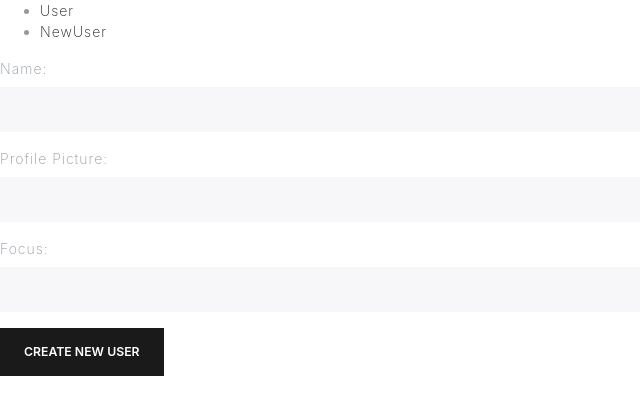
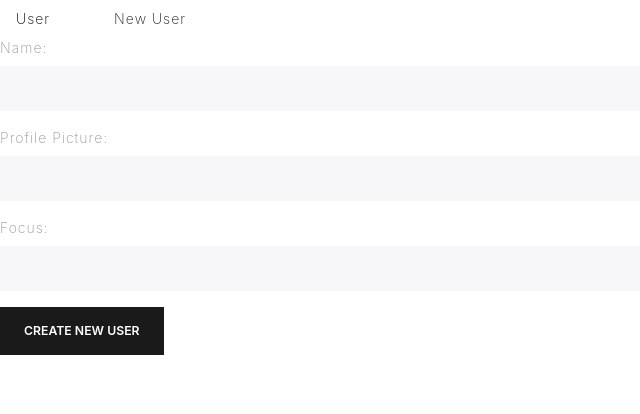
Before and after one commit to Ben-Christi-Arvin/Pair-Match-Project, a React (Create React App) app: page /newuser in a window 1280 px wide. Shown: the top 414 px of the page, without its empty margins (0-640 px from the left). Built offline with nearby package versions, Linux system fonts and the light colour scheme.

Commit message:
got the user and newUser tests down

```diff
--- a/src/App.js
+++ b/src/App.js
@@ -1,5 +1,6 @@
 import React, { Component } from 'react'
 import { BrowserRouter as Router, Switch, Route, Link } from 'react-router-dom'
+import { Nav } from 'react-bootstrap'
 
 import User from './pages/User'
 import NewUser from './pages/NewUser'
@@ -56,20 +57,30 @@ class App extends Component {
       // console.log(currentUser)
   }
 
+  // <nav>
+  //     <ul>
+  //         <li>
+  //             <Link to="/user">User</Link>
+  //         </li>
+  //         <li>
+  //             <Link to="/newuser">NewUser</Link>
+  //         </li>
+  //     </ul>
+  // </nav>
+
   render() {
     return (
 		<Router>
             <div>
-                <nav>
-                    <ul>
-                        <li>
-                            <Link to="/user">User</Link>
-                        </li>
-                        <li>
-                            <Link to="/newuser">NewUser</Link>
-                        </li>
-                    </ul>
-                </nav>
+                <Nav defaultActiveKey="/user" as="ul">
+                    <Nav.Item as="li">
+                        <Nav.Link as={Link} to="/user">User</Nav.Link>
+                    </Nav.Item>
+                    <Nav.Item as="li">
+                        <Nav.Link as={Link} to="/newuser">New User</Nav.Link>
+                    </Nav.Item>
+                </Nav>
+
     			<Switch>
                     <Route exact path="/user" render={(props) => <User currentUser={this.state.currentUser} next={this.getRandomUser}/> } />
     				<Route exact path="/newuser" component={NewUser} />
--- a/src/pages/NewUser.js
+++ b/src/pages/NewUser.js
@@ -36,7 +36,7 @@ class NewUser extends React.Component {
             <div>
                 <Form>
                     <Form.Group controlId="formName">
-                        <Form.Label>Name:</Form.Label>
+                        <Form.Label id="name">Name:</Form.Label>
                         <Form.Control
                           type="text"
                           name="name"
```
Also changed, not shown: 2 other files (tests, documents, lock files or other folders).
